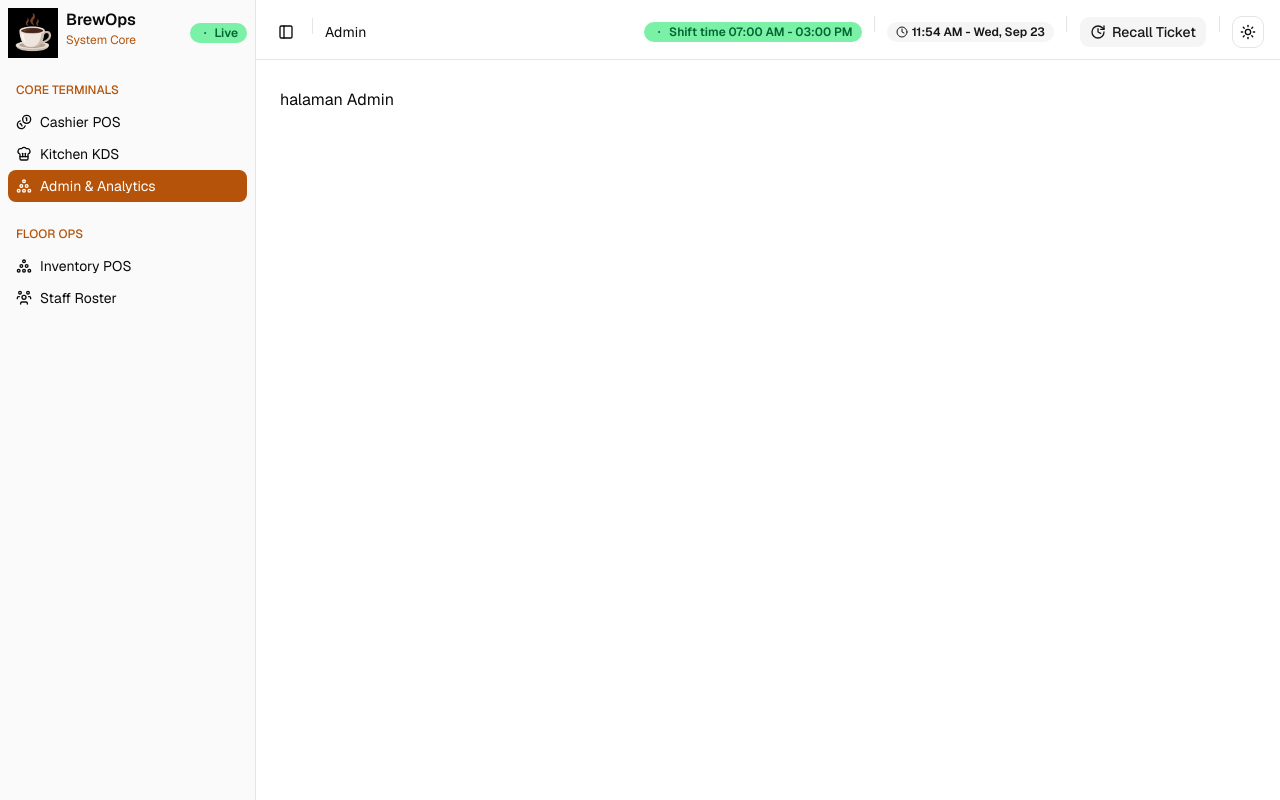
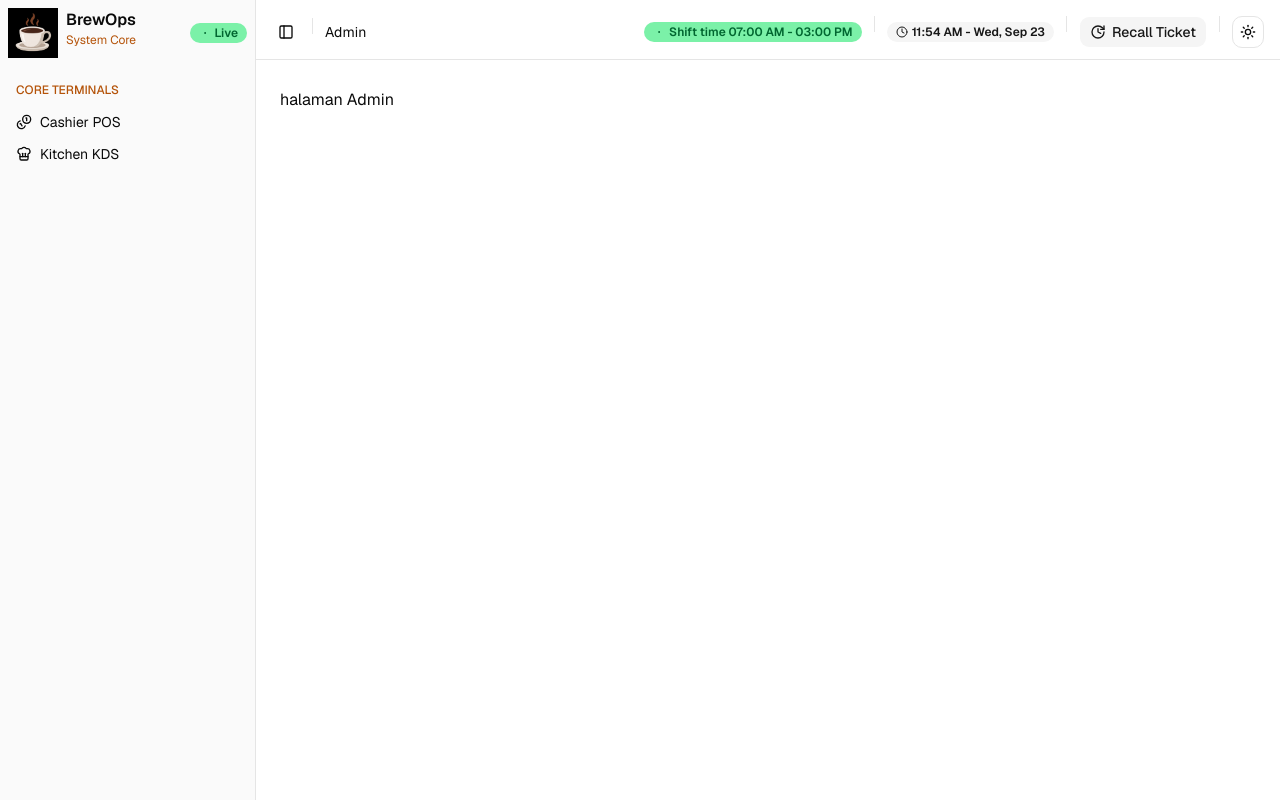
Before and after one commit to Beeaigees/kelompok-10-project, a Next.js app: page /admin in a window 1280 px wide. Built offline with nearby package versions, Linux system fonts and the light colour scheme.

Commit message:
menghapus components sideber grup

```diff
--- a/src/components/common/app-sidebar.jsx
+++ b/src/components/common/app-sidebar.jsx
@@ -32,26 +32,9 @@ export const CORE_LIST = [
     title: "Kitchen KDS",
     url: "kitchen",
   },
-  {
-    icon: CirclePile,
-    title: "Admin & Analytics",
-    url: "admin",
-  },
+
 ];
 
-// konten Floor ops
-export const FLOOR_OPS = [
-  {
-    icon: CirclePile,
-    title: "Inventory POS",
-    url: "inventory",
-  },
-  {
-    icon: UserGroup,
-    title: "Staff Roster",
-    url: "staff",
-  },
-];
 
 export function AppSidebar() {
   const pathname = usePathname();
@@ -108,29 +91,7 @@ export function AppSidebar() {
           </SidebarGroupContent>
         </SidebarGroup>
 
-        <SidebarGroup>
-          <SidebarGroupLabel className="text-brown-primary">
-            FLOOR OPS
-          </SidebarGroupLabel>
-          <SidebarGroupContent>
-            <SidebarMenu>
-              {FLOOR_OPS.map((item) => (
-                <SidebarMenuItem key={item.url}>
-                  <SidebarMenuButton
-                    render={<Link href={`/${item.url}`} />}
-                    className={cn("px-2 py-4", {
-                      "bg-[#d4af37]  hover:bg-[#bb9d3a]":
-                        pathname === `/${item.url}`,
-                    })}
-                  >
-                    <item.icon />
-                    <span>{item.title}</span>
-                  </SidebarMenuButton>
-                </SidebarMenuItem>
-              ))}
-            </SidebarMenu>
-          </SidebarGroupContent>
-        </SidebarGroup>
+
       </SidebarContent>
       <SidebarFooter>
         <SidebarMenu></SidebarMenu>
```
Also changed, not shown: src/app/(dashboard)/cashier/_components/item-modifier.jsx (added), 1 other file (tests, documents, lock files or other folders).
